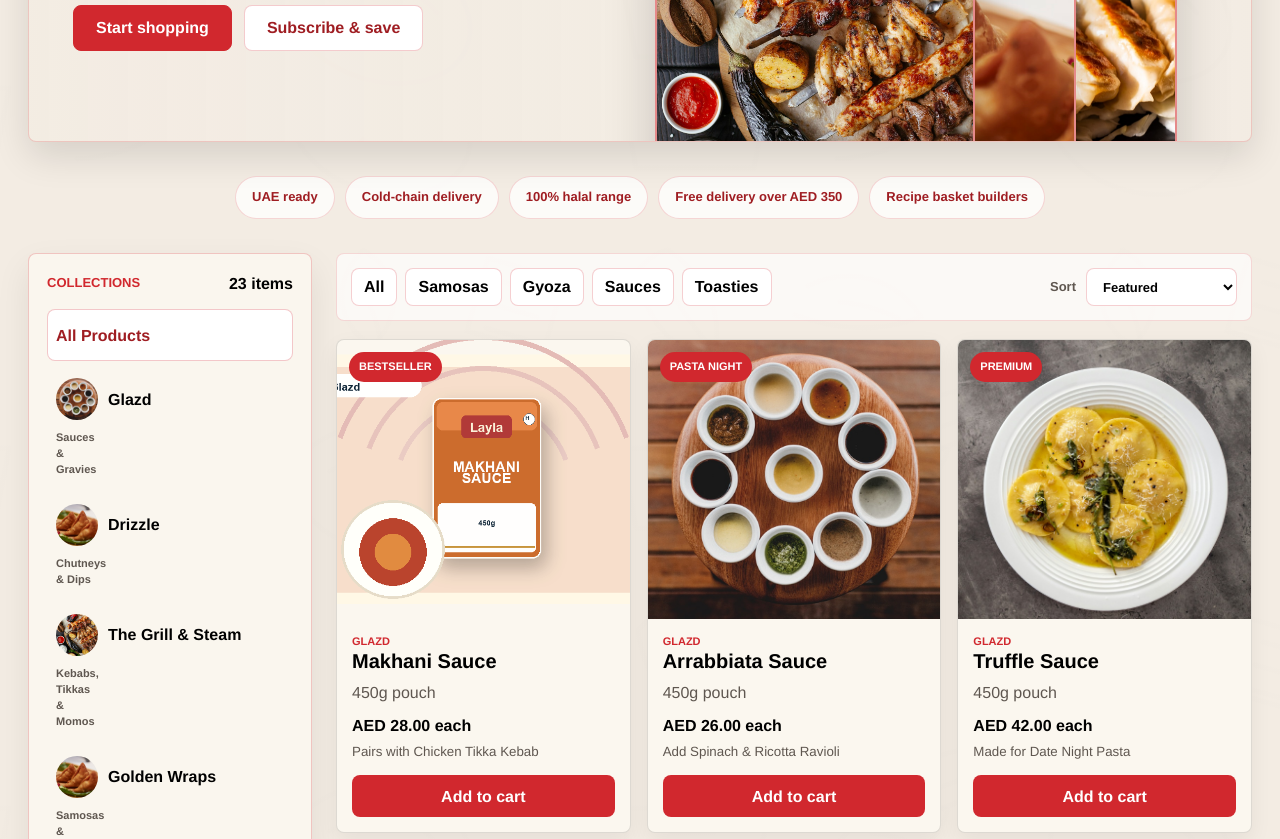
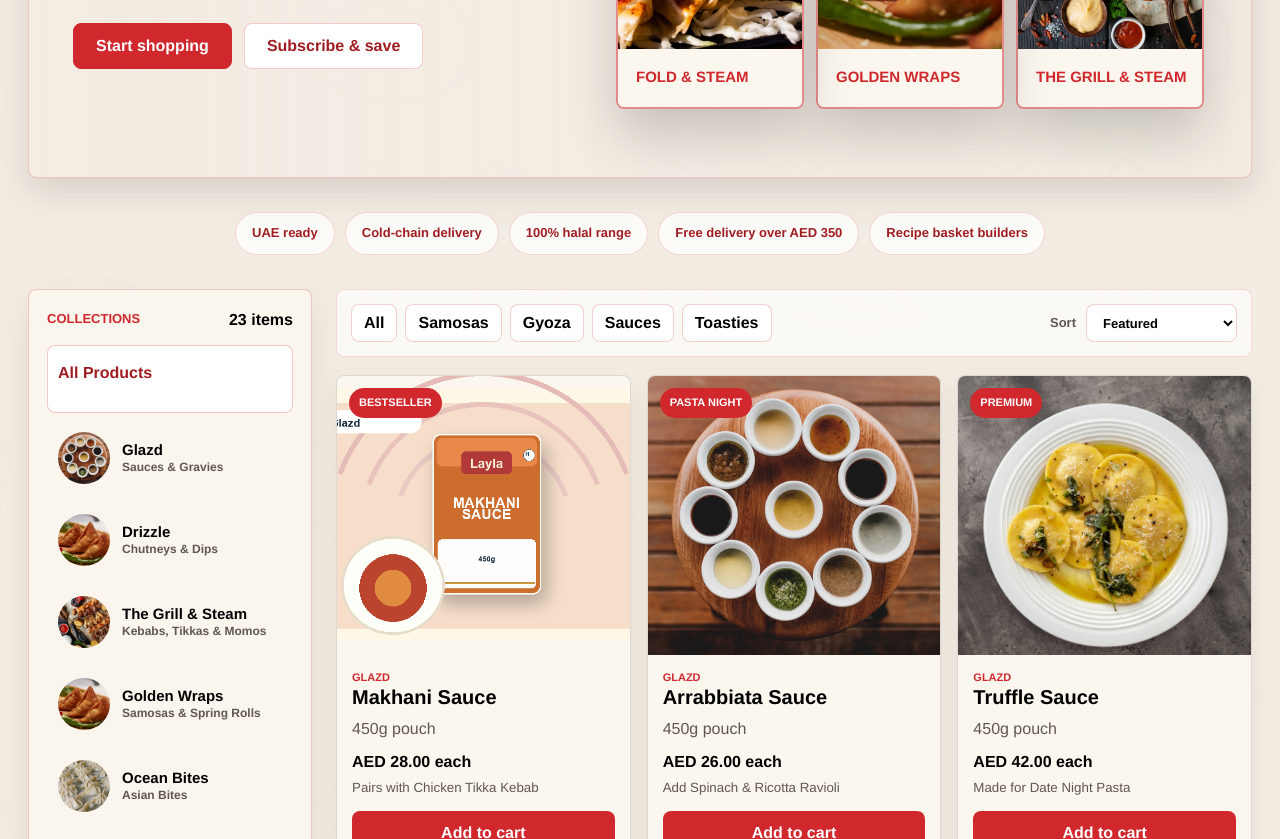
Before and after one commit to abelg09/layla-foods-homepage, a plain HTML site: page shop.html in a window 1280 px wide. Shown: the part 512-1351 px from the top of the page. Drawn offline with Linux system fonts and the light colour scheme.

Commit message:
Fix shop rail and stack card visuals

```diff
--- a/styles.css
+++ b/styles.css
@@ -1085,45 +1085,71 @@ h3 {
 
 .stacked-showcase {
   position: relative;
+  display: flex;
+  align-items: flex-end;
+  justify-content: center;
+  gap: 12px;
   min-height: 360px;
+  overflow: visible;
+  padding: 34px 16px 24px;
+  isolation: isolate;
 }
 
 .stack-card {
-  position: absolute;
-  right: 5%;
-  top: 50%;
-  width: min(320px, 78%);
+  position: relative;
+  z-index: 2;
+  display: grid;
+  grid-template-rows: minmax(210px, 1fr) auto;
+  flex: 1 1 0;
+  min-width: 188px;
+  max-width: 300px;
+  margin-left: 0;
   overflow: hidden;
   background: var(--cream-soft);
   border: 2px solid rgba(209, 40, 46, 0.52);
   border-radius: 8px;
   box-shadow: 0 26px 52px rgba(0, 0, 0, 0.18);
-  transform: translateY(-50%) rotate(-7deg);
+  transform: rotate(-5deg) translateY(-8px);
   transform-origin: center;
 }
 
+.stack-card:first-child {
+  z-index: 3;
+  margin-left: 0;
+  transform: rotate(-4deg) translateY(-16px);
+}
+
 .stack-card:nth-child(2) {
-  right: 22%;
-  transform: translateY(-46%) rotate(5deg);
+  z-index: 2;
+  transform: rotate(4deg) translateY(2px);
 }
 
 .stack-card:nth-child(3) {
-  right: 39%;
-  transform: translateY(-42%) rotate(-1deg);
+  z-index: 1;
+  transform: rotate(1deg) translateY(14px);
 }
 
 .stack-card img {
   width: 100%;
-  aspect-ratio: 1.1;
+  height: 100%;
+  min-height: 220px;
   object-fit: cover;
 }
 
 .stack-card span {
-  display: block;
-  padding: 14px 16px 16px;
+  display: flex;
+  align-items: center;
+  min-height: 58px;
+  padding: 14px 18px 16px;
   color: var(--red);
+  background: rgba(251, 247, 239, 0.96);
+  font-size: 15px;
   font-weight: 900;
+  line-height: 1.05;
+  overflow: hidden;
+  text-overflow: ellipsis;
   text-transform: uppercase;
+  white-space: nowrap;
 }
 
 .trust-strip {
@@ -1205,11 +1231,12 @@ h3 {
 .category-rail a,
 .filter-panel > a {
   display: grid;
-  grid-template-columns: 42px minmax(0, 1fr);
-  gap: 10px;
+  grid-template-columns: 52px minmax(0, 1fr);
+  grid-template-rows: auto auto;
+  gap: 3px 12px;
   align-items: center;
-  min-height: 52px;
-  padding: 8px;
+  min-height: 68px;
+  padding: 10px;
   border: 1px solid transparent;
   border-radius: 8px;
   font-weight: 900;
@@ -1232,17 +1259,36 @@ h3 {
 }
 
 .category-rail img {
-  width: 42px;
-  height: 42px;
+  grid-row: 1 / span 2;
+  width: 52px;
+  height: 52px;
   object-fit: cover;
   border-radius: 999px;
 }
 
+.category-rail span {
+  grid-column: 2;
+  align-self: end;
+  min-width: 0;
+  color: var(--ink);
+  font-size: 15px;
+  line-height: 1.05;
+  overflow: hidden;
+  text-overflow: ellipsis;
+  white-space: nowrap;
+}
+
 .category-rail small {
+  grid-column: 2;
+  align-self: start;
   display: block;
   color: var(--muted);
-  font-size: 11px;
-  font-weight: 700;
+  font-size: 12px;
+  font-weight: 800;
+  line-height: 1.15;
+  overflow: hidden;
+  text-overflow: ellipsis;
+  white-space: nowrap;
 }
 
 .filter-box {
@@ -1962,15 +2008,15 @@ h3 {
   }
 
   .stacked-showcase:hover .stack-card:nth-child(1) {
-    transform: translate(-10px, -54%) rotate(-11deg);
+    transform: translate(-8px, -20px) rotate(-7deg);
   }
 
   .stacked-showcase:hover .stack-card:nth-child(2) {
-    transform: translate(8px, -50%) rotate(8deg);
+    transform: translate(8px, -2px) rotate(7deg);
   }
 
   .stacked-showcase:hover .stack-card:nth-child(3) {
-    transform: translate(-4px, -46%) rotate(1deg);
+    transform: translate(10px, 8px) rotate(3deg);
   }
 
   .rotating-box,
@@ -2270,9 +2316,26 @@ h3 {
     min-height: 300px;
   }
 
+  .stacked-showcase {
+    overflow: hidden;
+    padding-right: 4px;
+    padding-left: 4px;
+  }
+
   .stack-card {
-    right: 5%;
-    width: 72%;
+    flex-basis: 62%;
+    min-width: 0;
+    margin-left: -34%;
+  }
+
+  .stack-card img {
+    min-height: 190px;
+  }
+
+  .stack-card span {
+    min-height: 50px;
+    padding: 12px 14px;
+    font-size: 13px;
   }
 
   .filter-panel,
@@ -2288,7 +2351,7 @@ h3 {
   }
 
   .category-rail a {
-    flex: 0 0 220px;
+    flex: 0 0 238px;
   }
 
   .collection-toolbar {
```
